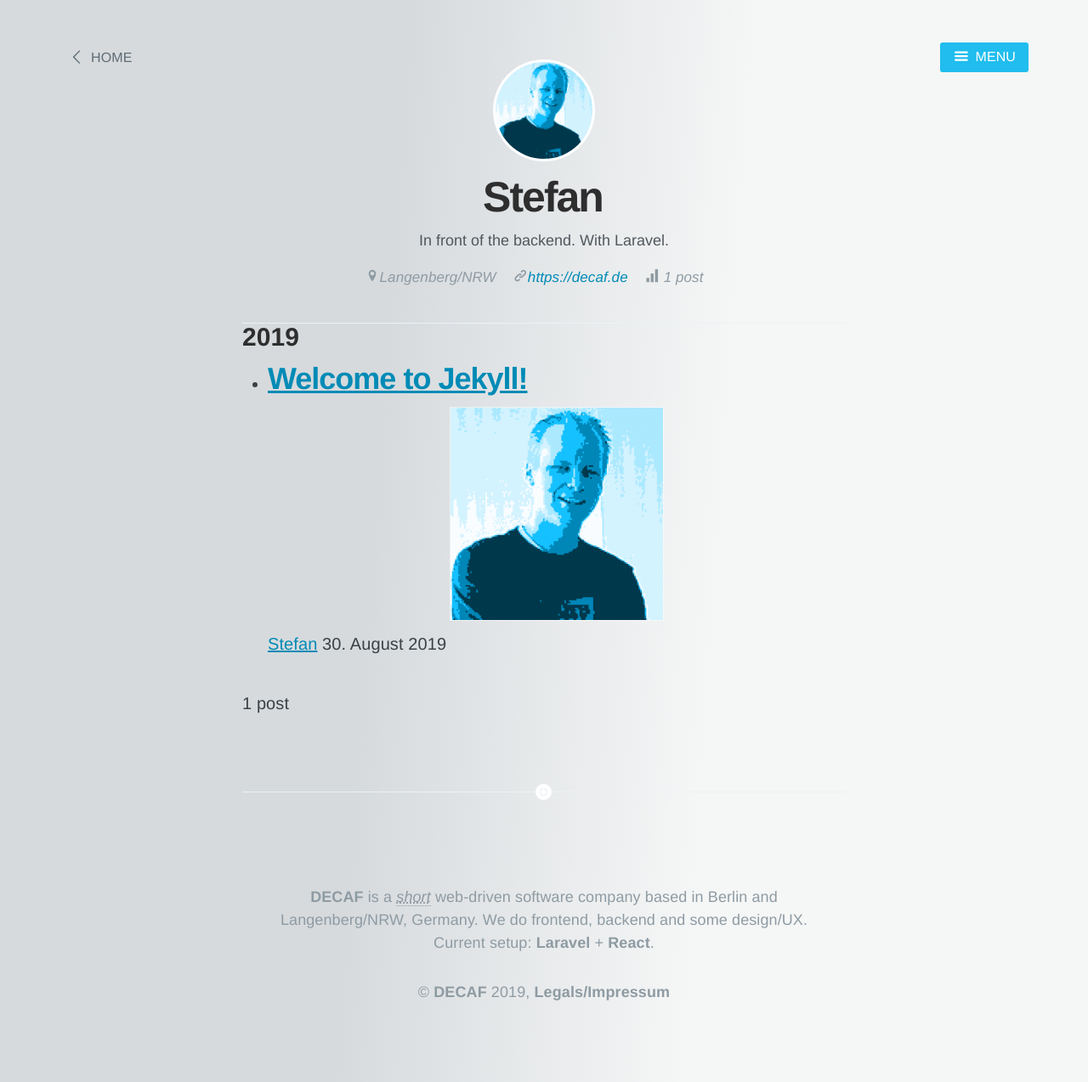
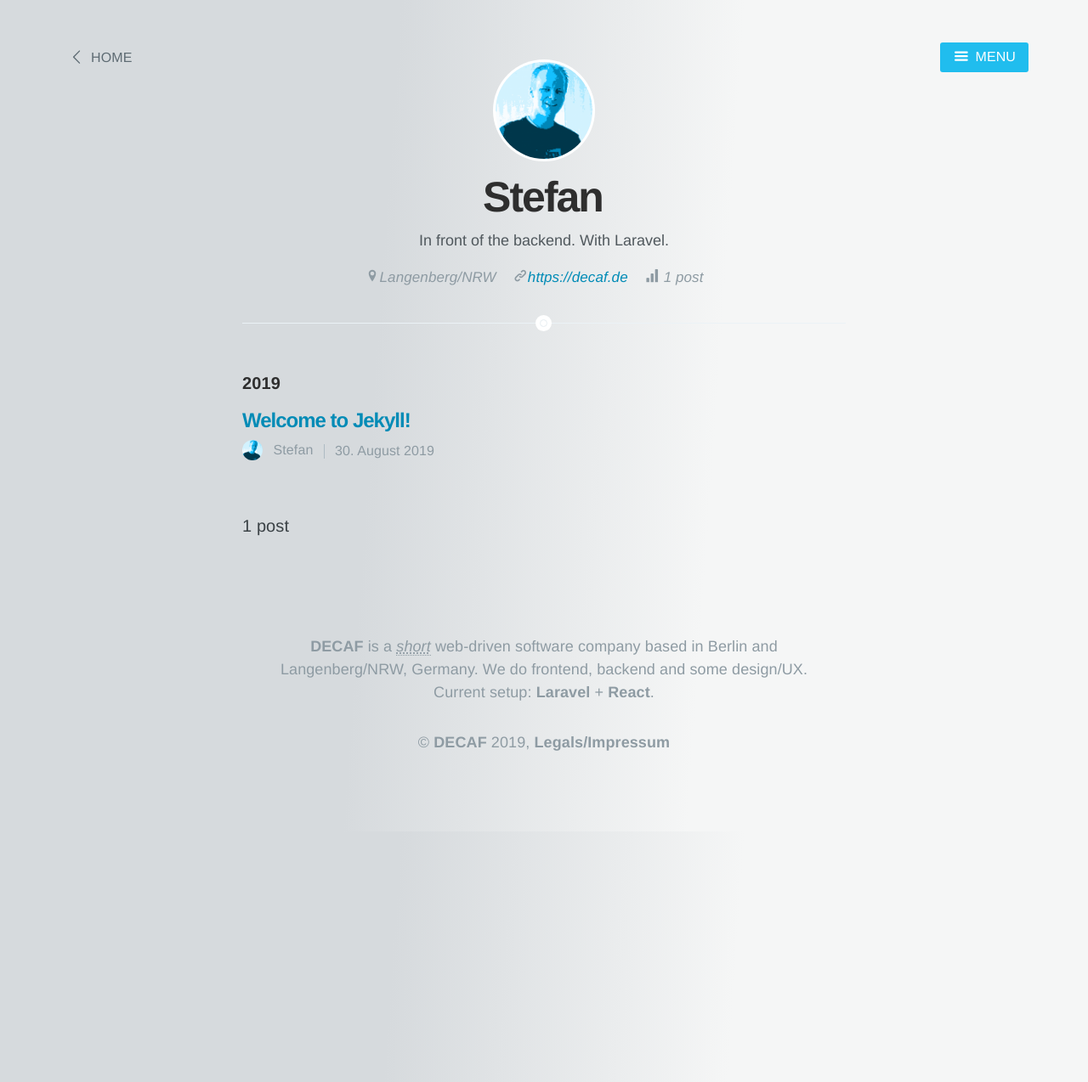
Before and after one commit to DECAF/blog.decaf.de, a Jekyll site: the page built from _authors/stefan.md, in a window 1280 px wide. Shown: the whole page at 85% size. Built offline with Jekyll 4.4.1, drawn with Linux system fonts in a browser that asks for light colours.

Commit message:
update styles

```diff
--- a/_sass/_decaf.scss
+++ b/_sass/_decaf.scss
@@ -477,6 +477,7 @@
 body .author-profile {
     padding-top: 15px;
     padding-bottom: 15px;
+    position: relative;
 }
 
 body .author-thumb {
@@ -984,3 +985,118 @@
     font-size: 0.7em;
     color: #8E9BA3;
 }
+
+
+.post-list {
+}
+
+.post-list__section {
+  margin-bottom: 60px;
+}
+
+.post-list__title {
+  font-size: 2.0rem;
+  margin-bottom: 20px;
+}
+
+.post-list__list {
+  margin: 0 0 40px 0;
+  padding: 0;
+  list-style: none;
+}
+
+.post-list__list-item {
+  display: block;
+  margin: 0;
+
+  & + & {
+    margin-top: 2rem;
+    padding-top: 2rem;
+    border-top: #EBF2F6 1px solid;
+  }
+}
+
+.post-list__item {
+}
+
+.post-list__item-header {
+  margin: 0 0 10px 0;
+}
+
+.post-list__item-title {
+  font-size: 2.4rem;
+
+  a {
+    text-decoration: none;
+  }
+}
+
+.post-list__item-meta {
+  color: #8E9BA3;
+  font-size: 1.6rem;
+  line-height: 2.2rem;
+
+  a {
+    color: #8E9BA3;
+    text-decoration: none;
+
+    &:hover,
+    &:focus {
+      color: #8E9BA3;
+      text-decoration: underline;
+    }
+  }
+}
+
+.post-content .post-list__item-thumb {
+  margin: 0 8px 0 0 !important;
+  width: 24px;
+  height: 24px;
+  left: 0 !important;
+  transform: none !important;
+  outline: 0 !important;
+  position: relative;
+  top: -1px;
+  max-width: 100%;
+  float: none;
+  display: inline-block;
+  vertical-align: middle;
+  border-radius: 100%;
+}
+
+.post-list__item-link {
+}
+
+.post-list__item-date {
+  margin-left: 8px;
+  padding-left: 12px;
+  border-left: #aebbc3 1px solid;
+}
+
+
+.author-list {
+}
+
+.author-list__item {
+  margin-bottom: 20px;
+
+  &:not(:last-child) {
+    .author-profile {
+      &::after {
+        display: none; // remove deco dot
+      }
+    }
+  }
+}
+
+.author-template {
+
+  .author-profile {
+    margin-bottom: 60px;
+  }
+
+  .post {
+    padding-bottom: 0;
+    border-bottom: none;
+  }
+}
```
